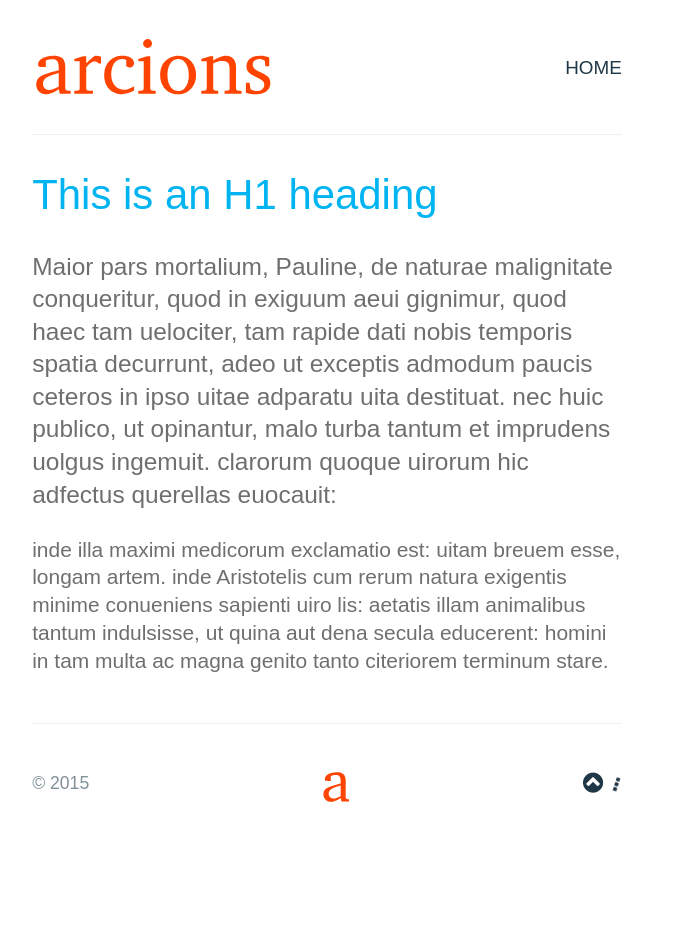
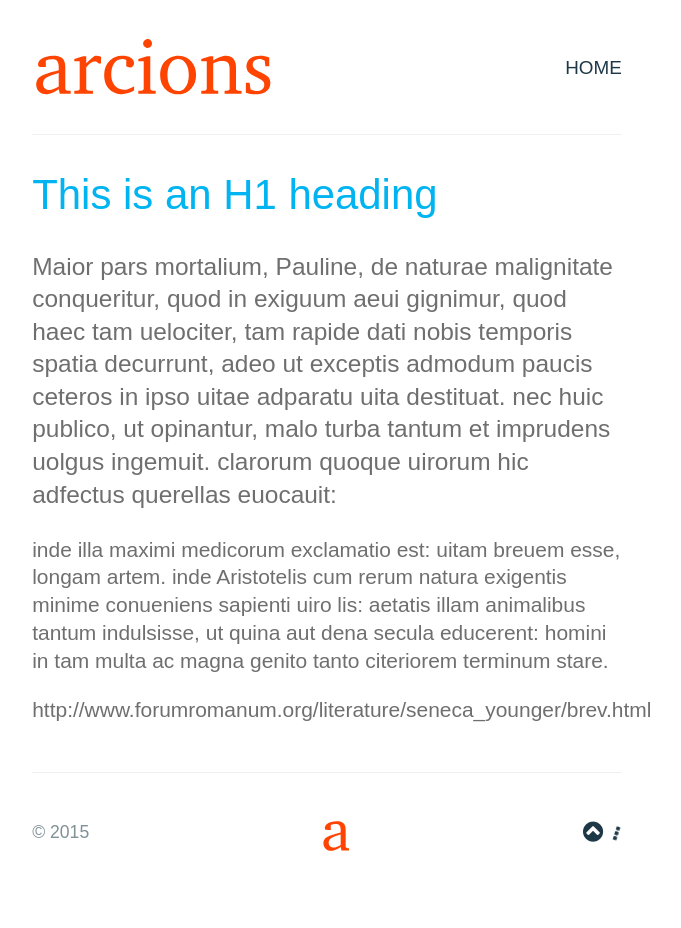
Before and after one commit to arcions/arcions.github.io, a Jekyll site: the page built from index.html, in a window 1280 px wide. Shown: the whole page, without its empty margins (313-994 px from the left). Built offline with Jekyll 4.4.1, drawn with Linux system fonts in a browser that asks for light colours; nearby versions of some CDN libraries; some web fonts are replaced; Markdown is read by kramdown in place of the engine named in the settings; before the commit the page ends 900 px from its top, so only the background shows below that.

Commit message:
Update index.html

```diff
--- a/index.html
+++ b/index.html
@@ -6,8 +6,9 @@ title: ArcIons
 <section class="main-content">
 
       <h1>This is an H1 heading</h1>
-            <p class="lead"><strong>Maior pars mortalium, Pauline, de naturae malignitate conqueritur,</strong> quod in exiguum aeui gignimur, quod haec tam uelociter, tam rapide dati nobis temporis spatia decurrunt, adeo ut exceptis admodum paucis ceteros in ipso uitae adparatu uita destituat. nec huic publico, ut opinantur, malo turba tantum et imprudens uolgus ingemuit. clarorum quoque uirorum hic adfectus querellas euocauit:</p>
-            <p><strong>inde illa maximi medicorum exclamatio est:</strong> uitam breuem esse, longam artem. inde Aristotelis cum rerum natura exigentis minime conueniens sapienti uiro lis: aetatis illam animalibus tantum indulsisse, ut quina aut dena secula educerent: homini in tam multa ac magna genito tanto citeriorem terminum stare.</p>
+          <p class="lead"><strong>Maior pars mortalium, Pauline, de naturae malignitate conqueritur,</strong> quod in exiguum aeui gignimur, quod haec tam uelociter, tam rapide dati nobis temporis spatia decurrunt, adeo ut exceptis admodum paucis ceteros in ipso uitae adparatu uita destituat. nec huic publico, ut opinantur, malo turba tantum et imprudens uolgus ingemuit. clarorum quoque uirorum hic adfectus querellas euocauit:</p>
+          <p><strong>inde illa maximi medicorum exclamatio est:</strong> uitam breuem esse, longam artem. inde Aristotelis cum rerum natura exigentis minime conueniens sapienti uiro lis: aetatis illam animalibus tantum indulsisse, ut quina aut dena secula educerent: homini in tam multa ac magna genito tanto citeriorem terminum stare.</p>
+          <p>http://www.forumromanum.org/literature/seneca_younger/brev.html</p>
 
 
 </section>
```
